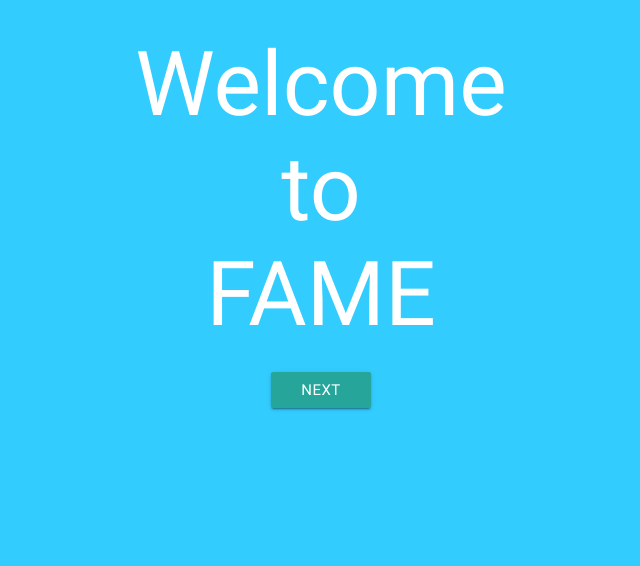
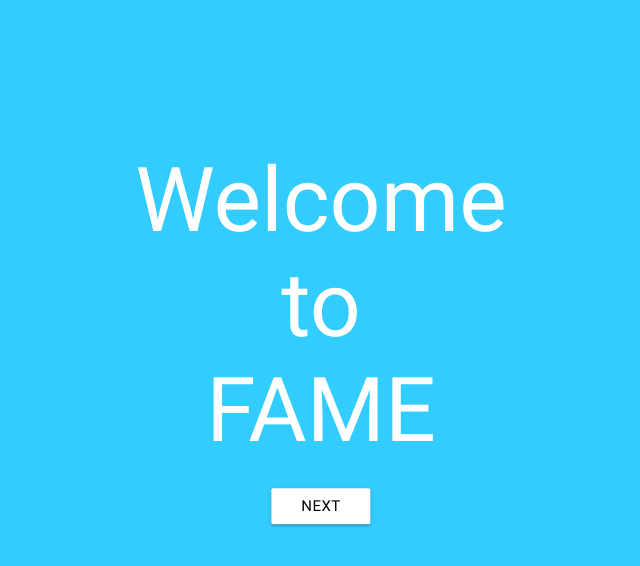
Before and after one commit to jeff-hykin/AdvancedEmailFilter, a website: page intro/index.html in a window 1280 px wide. Shown: the whole page, without its empty margins (319-959 px from the left). Drawn offline with nearby package versions, Linux system fonts and the light colour scheme.

Commit message:
Finished splash page

```diff
--- a/intro/index.html
+++ b/intro/index.html
@@ -18,12 +18,9 @@
 </head>
 </head>
 <body>
-  <div class='center-align'>
-    <div class='valign-wrapper'>
-
-    </div>
+  <div class='center-align vertical-align'>
       <h1 class='white-text roboto-font'>Welcome<br/>to<br/>FAME</h1>
-      <a class="waves-effect waves-light btn">Next</a>
+      <a class="waves-effect waves-light btn white black-text">Next</a>
   </div>
 
   <!--Import jQuery and materialize.js-->
--- a/intro/main.css
+++ b/intro/main.css
@@ -312,3 +312,10 @@ a.article {
 .roboto-font {
   font: 7vw 'Roboto', sans-serif;
 }
+
+.vertical-align {
+  position: absolute;
+  top: 40%;
+  left: 50%;
+  transform: translateX(-50%) translateY(-50%);
+}
```
